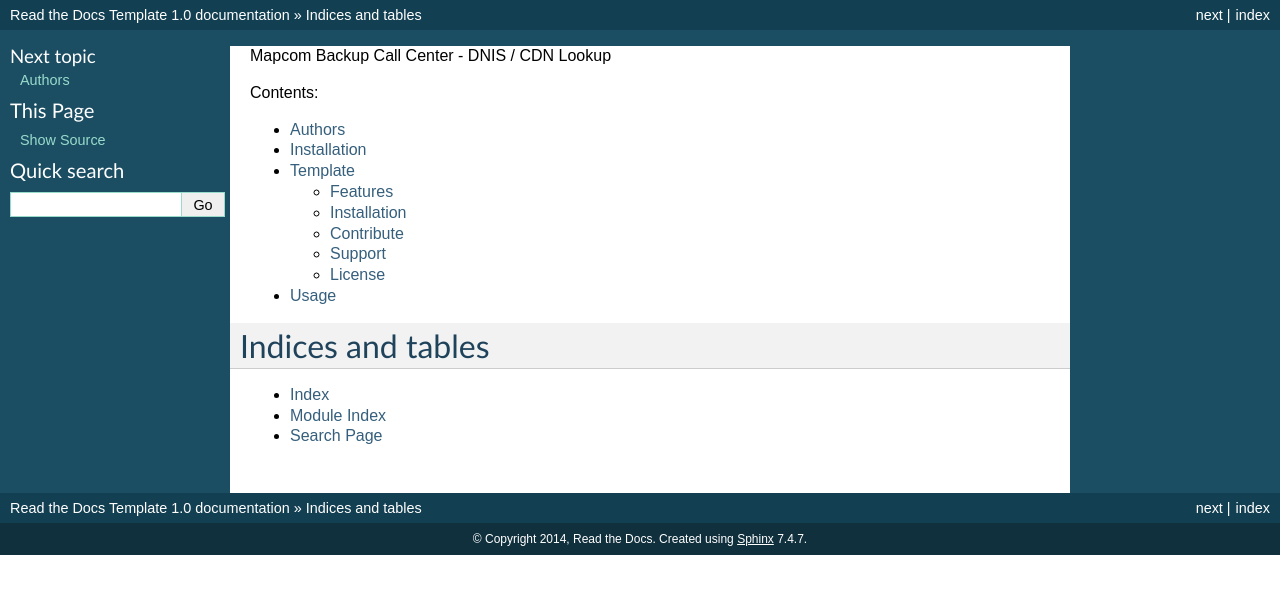
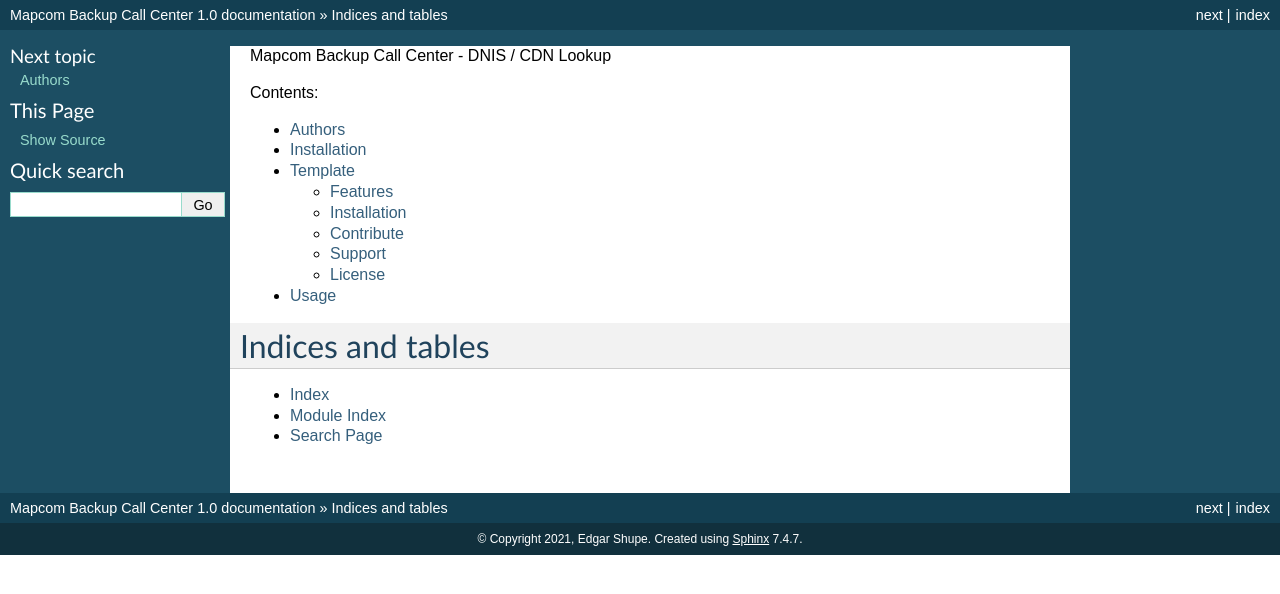
Before and after one commit to COCCServer/backup_callcenter, a Sphinx documentation site: the page built from docs/index.rst, in a window 1280 px wide. Shown: the top 594 px of the page. Built offline with Sphinx 7.4.7, drawn with Linux system fonts in a browser that asks for light colours.

Commit message:
Update conf.py

```diff
--- a/docs/conf.py
+++ b/docs/conf.py
@@ -43,8 +43,8 @@
 master_doc = 'index'
 
 # General information about the project.
-project = u'Read the Docs Template'
-copyright = u'2014, Read the Docs'
+project = u'Mapcom Backup Call Center'
+copyright = u'2021, Edgar Shupe'
 
 # The version info for the project you're documenting, acts as replacement for
 # |version| and |release|, also used in various other places throughout the
```
